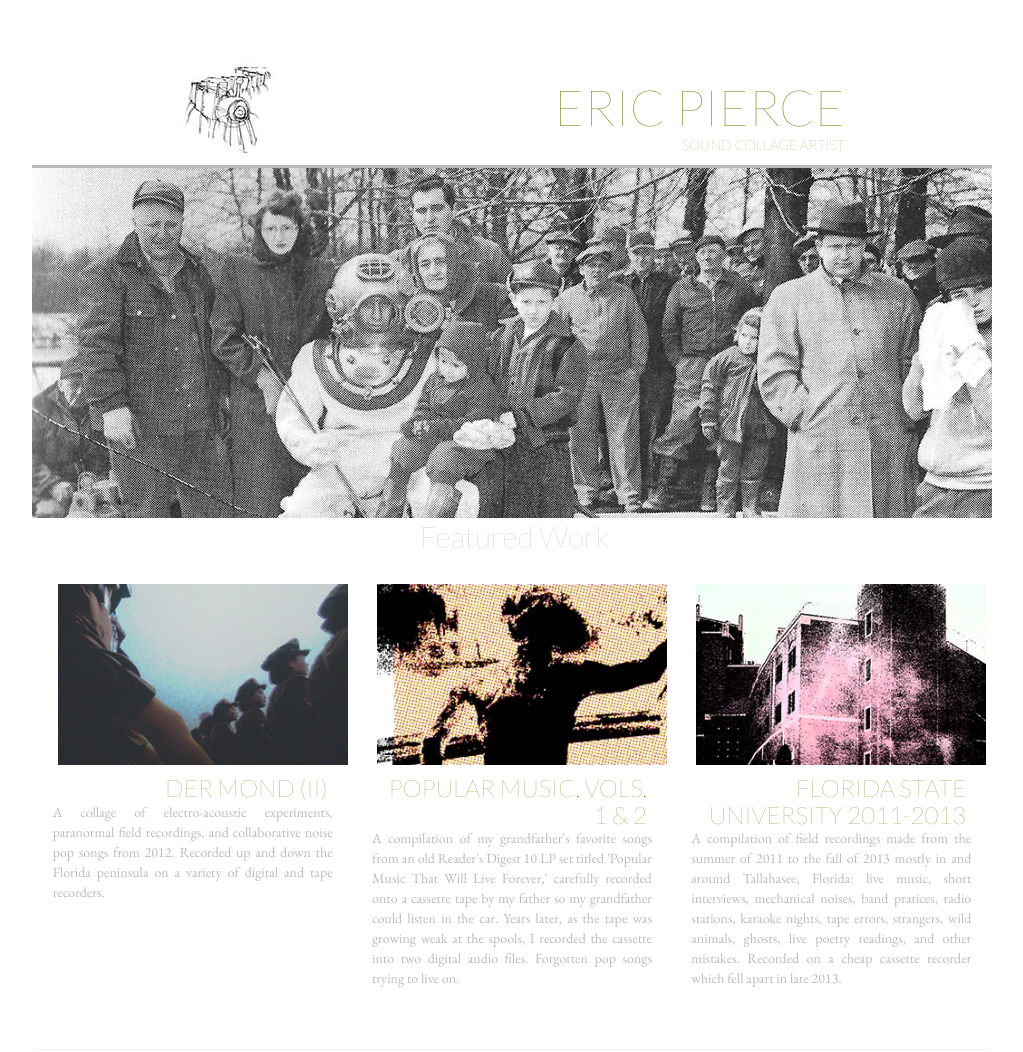
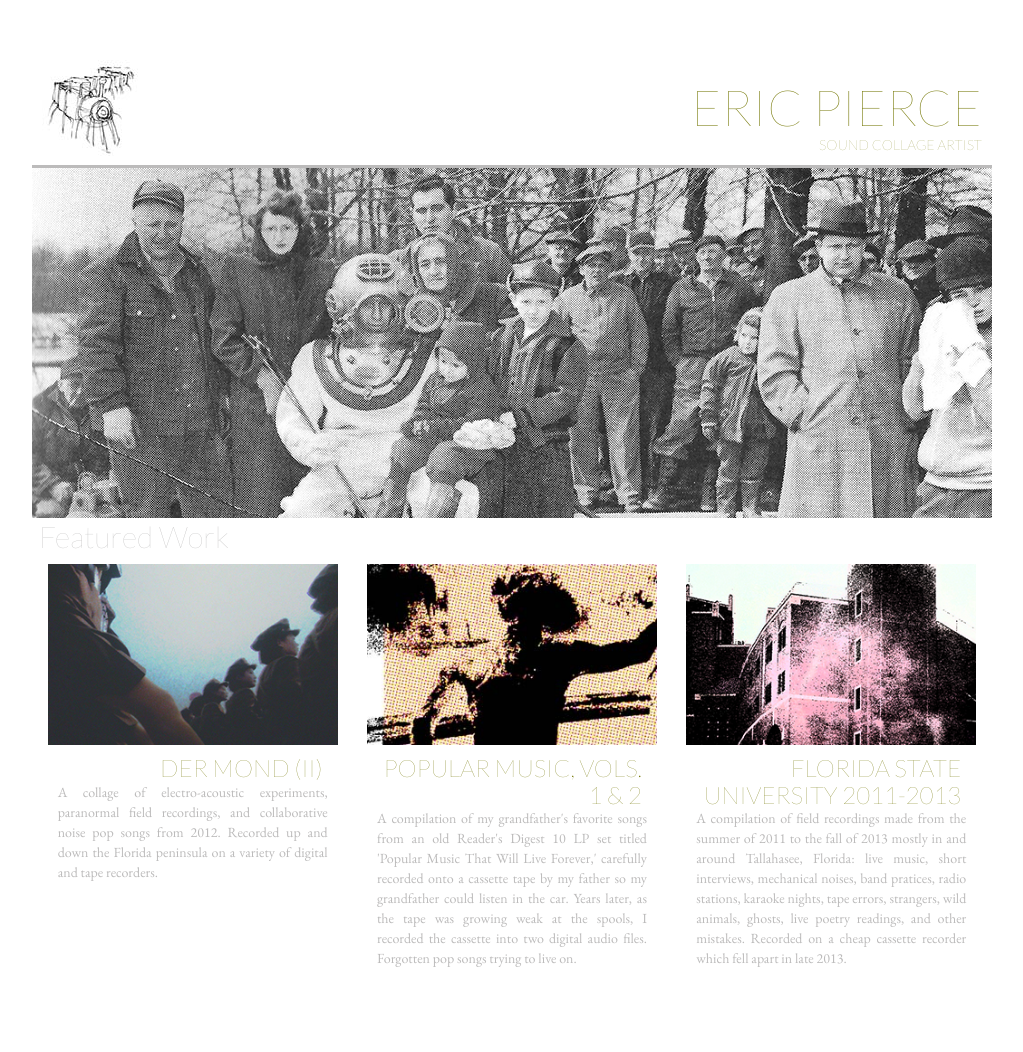
Before and after one commit to towercity/Field-Recordings-Portfolio, a plain HTML site: page index.html in a window 1280 px wide. Shown: the whole page, without its empty margins (128-1151 px from the left). Drawn offline with nearby package versions, Linux system fonts and the light colour scheme.

Commit message:
Update site

```diff
--- a/css/main.css
+++ b/css/main.css
@@ -1,12 +1,4 @@
 /* Globals */
-
-* {
-  -webkit-box-sizing: border-box;
-  -moz-box-sizing: border-box;
-  -ms-box-sizing: border-box;
-  box-sizing: border-box;
-}
-
 * {
   font-family: 'Lato', sans-serif;
 }
@@ -47,6 +39,14 @@ p, p i {
   color: #bcbbbb;
 }
 
+.panel {
+  box-shadow: 0 0 0 #fff;
+}
+
+.clear {
+  clear: both;
+}
+
 /* Flex-box grid setup */
 .container {
   width: 100%;
@@ -63,7 +63,7 @@ p, p i {
   width: 100%;
   flex-direction: row;
   flex-wrap: wrap;
-  justify-content: space-around;
+  justify-content: space-between;
 }
 
 /* Sections */
@@ -113,8 +113,6 @@ header p {
 
 .samples img {
   width: 300px;
-  margin:0 10px 0 10px;
-  padding: 0 5px;
 }
 
 .samples a:link,
@@ -127,7 +125,7 @@ header p {
 
 .sample-img {
   cursor: pointer;
-  margin-top: 20px;
+  padding: 0 5px;
 }
 
 .sample-title {
--- a/index.html
+++ b/index.html
@@ -22,8 +22,8 @@
 
   	<!--Header-->
 		<header class="heading row">
-			<div class="col-md-3"><img src="images/logo.jpg" alt="logo"></div>
-			<div class="col-md-9">
+			<div class="col-md-3 left"><img src="images/logo.jpg" alt="logo"></div>
+			<div class="col-md-9 right">
 				<h1 class="text-right">Eric Pierce</h1>
         <p class="text-right">Sound Collage Artist</p>
 			</div>
@@ -31,9 +31,7 @@
 
     <!--Splash-->
 		<div class="splash row">
-      <div class="col-md-12 focus-img">
-        <!--<img src="images/focus.jpg" alt="Splash image" class="img-responsive">-->
-      </div>
+      <div class="col-md-12 focus-img"></div>
 		</div>
 
     <div class="row">
--- a/templates/album-page.html
+++ b/templates/album-page.html
@@ -33,7 +33,11 @@
 
         <div class="desc-holder" ng-attr-id="{{album.class}}-desc"></div>
 
+        <div class="clear"><div>
+
         <a ng-click="switcher.selectTab(-1); data.eraseSong()" class="btn btn-default btn-return" role="button"><i class="fa fa-undo" aria-hidden="true"></i>  Return</a>
+
+        <div class="clear"><div>
       </div>
     </div>
   </div>
```
